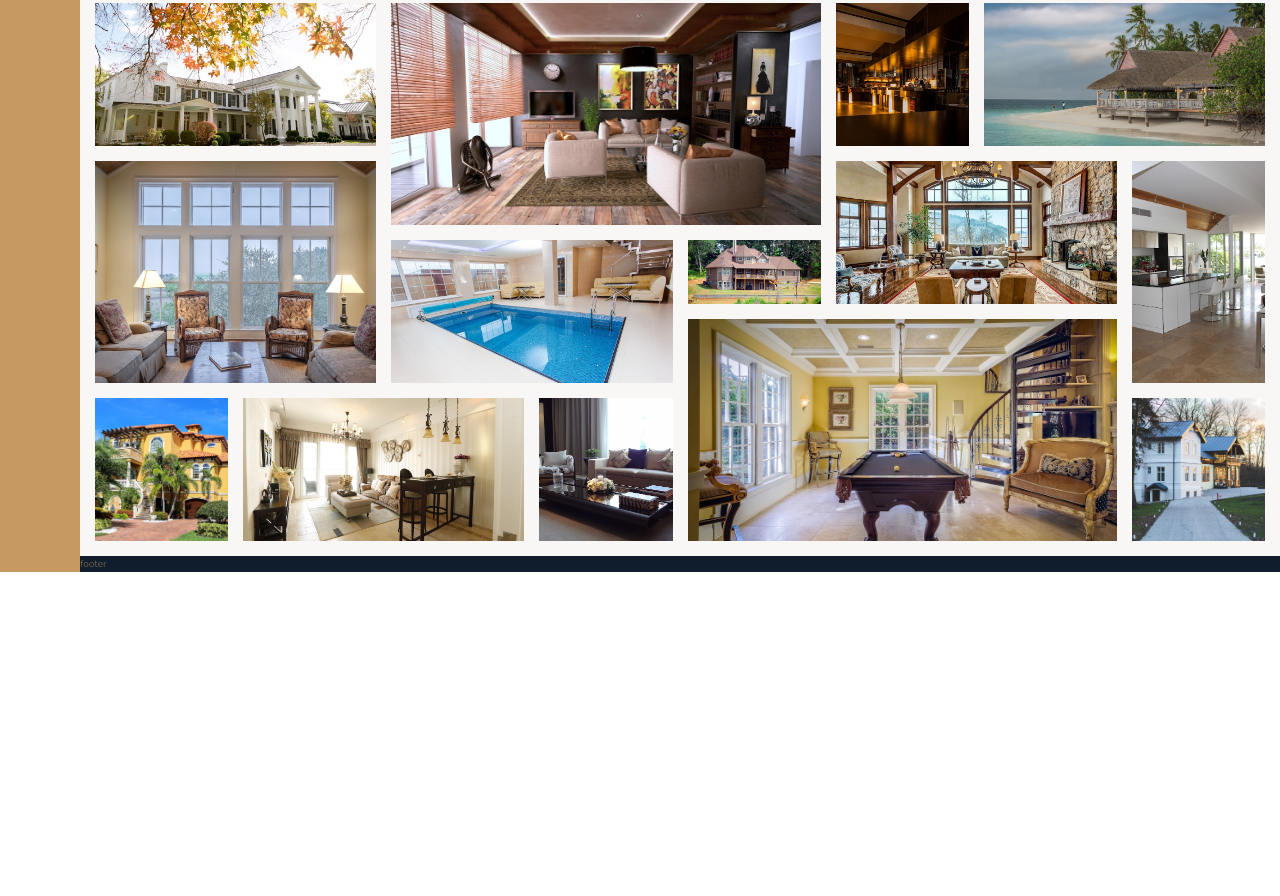
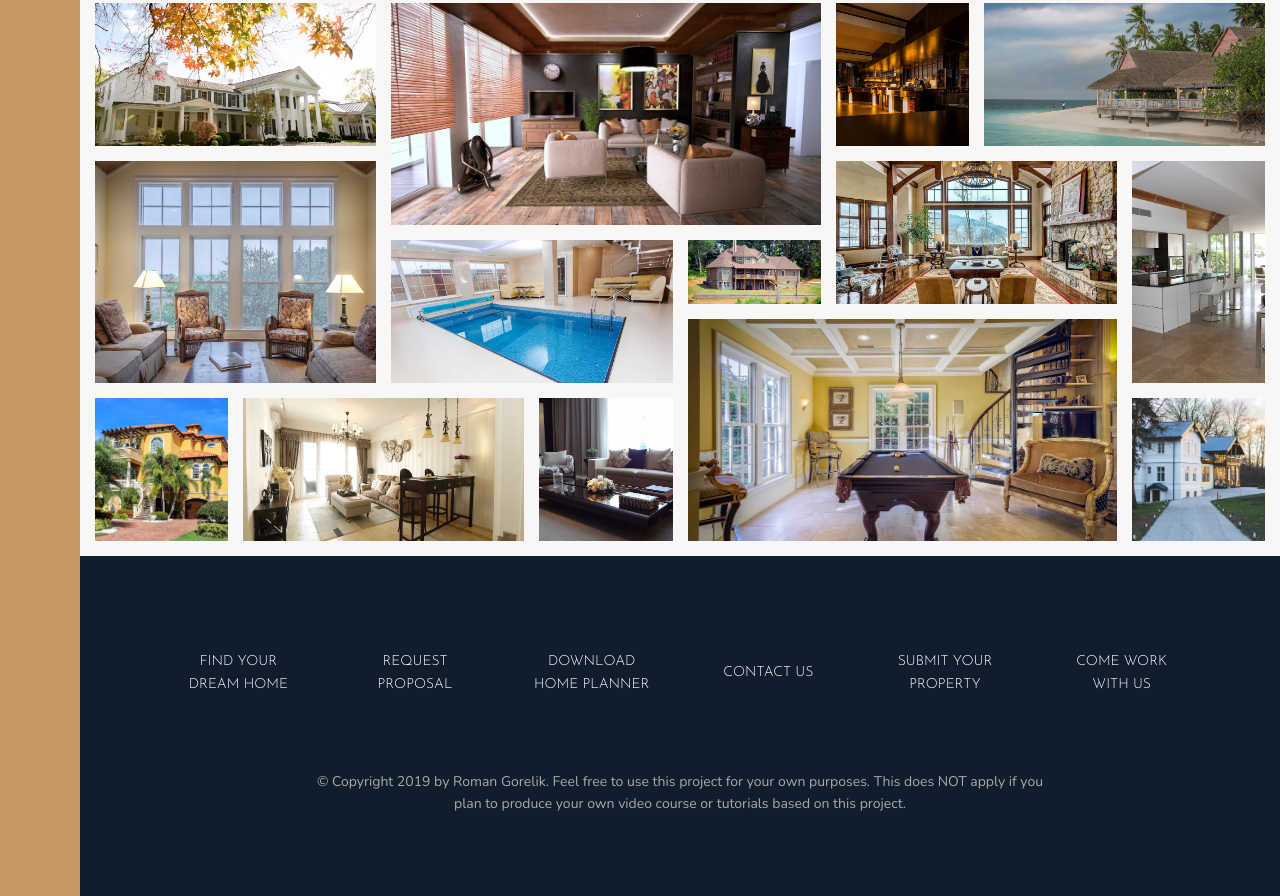
Before and after one commit to romangorelik/Nexter, a website: page index.html in a window 1280 px wide. Shown: the part 3084-3980 px from the top of the page. Before the commit the page ends 3656 px from the top, so only its background shows below. Drawn offline with nearby package versions, Linux system fonts and the light colour scheme.

Commit message:
Added the footer

```diff
--- a/index.html
+++ b/index.html
@@ -351,7 +351,17 @@
 	</section>
 
 	<footer class="footer">
-		footer
+		<ul class="nav">
+			<li class="nav__item"><a href="#" class="nav__link">Find your dream home</a></li>
+			<li class="nav__item"><a href="#" class="nav__link">Request proposal</a></li>
+			<li class="nav__item"><a href="#" class="nav__link">Download home planner</a></li>
+			<li class="nav__item"><a href="#" class="nav__link">Contact us</a></li>
+			<li class="nav__item"><a href="#" class="nav__link">Submit your property</a></li>
+			<li class="nav__item"><a href="#" class="nav__link">Come work with us</a></li>
+		</ul>
+		<p class="copyright">
+			&copy; Copyright 2019 by Roman Gorelik. Feel free to use this project for your own purposes. This does NOT apply if you plan to produce your own video course or tutorials based on this project.
+		</p>
 	</footer>
 </body>
 
--- a/sass/_footer.scss
+++ b/sass/_footer.scss
@@ -1,4 +1,54 @@
 .footer {
   background-color: $color-secondary;
   grid-column: full-start / full-end;
+  padding: 8rem;
 }
+
+.nav {
+  list-style: none;
+
+  display: grid;
+  grid-template-columns: repeat(auto-fit, minmax(15rem, 1fr));
+  grid-gap: 2rem;
+
+  align-items: center;
+
+  &__item {
+
+  }
+
+  &__link {
+
+    &:link,
+    &:visited {
+      font-size: 1.4rem;
+      color: #fff;
+      text-decoration: none;
+      font-family: $font-display;
+      text-transform: uppercase;
+      text-align: center;
+      padding: 1.5rem;
+      display: block;
+      transition: all .2s;
+
+
+    }
+
+    &:hover,
+    &:active {
+      background-color: rgba(#fff, .05);
+      transform: translateY(-3px);
+    }
+  }
+}
+
+.copyright {
+  font-size: 1.4rem;
+  color: $color-grey-light-2;
+  margin-top: 6rem;
+  margin-right: auto;
+  margin-left: auto;
+  text-align: center;
+  width: 70%;
+
+}
```
Also changed, not shown: css/style.css.
